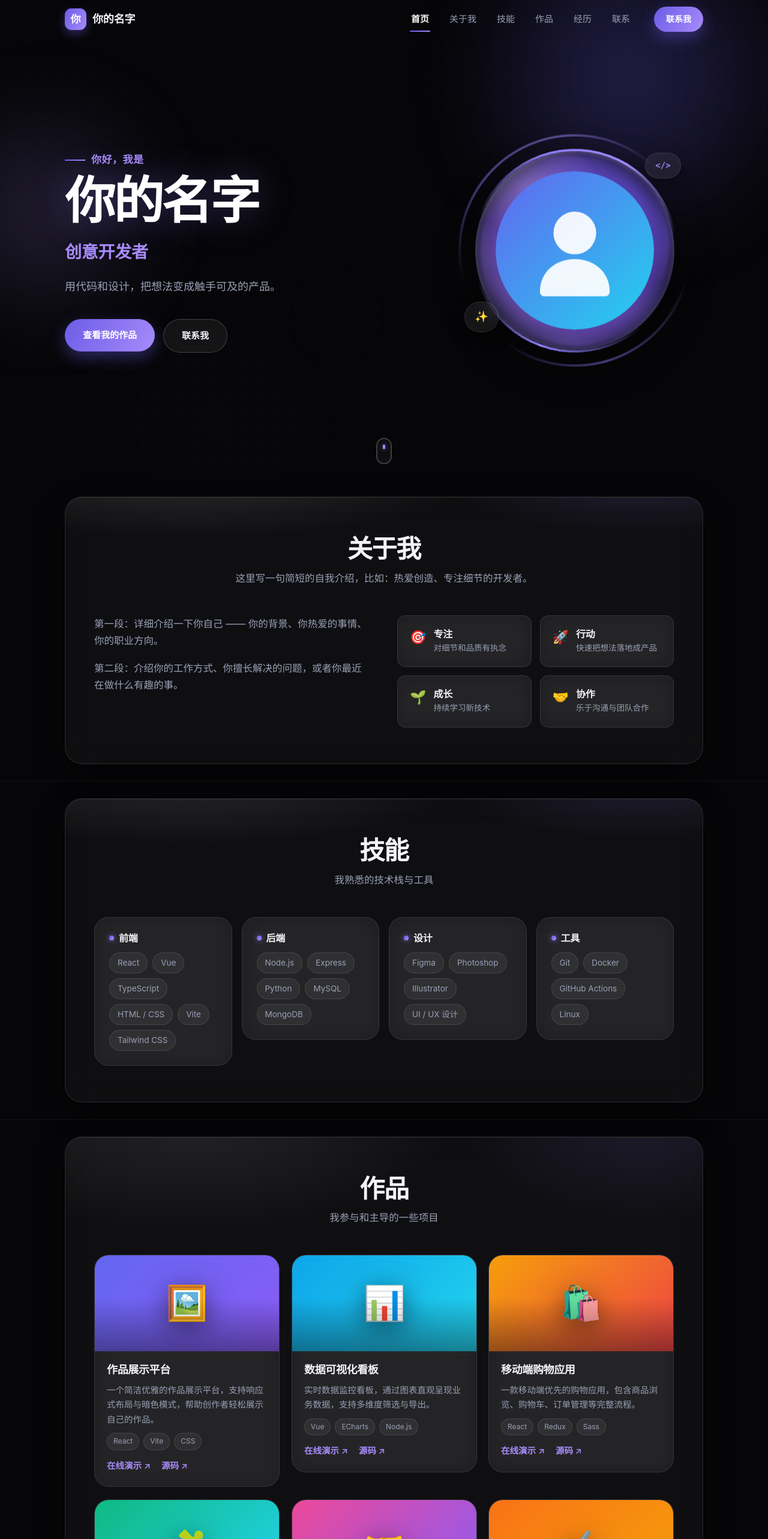
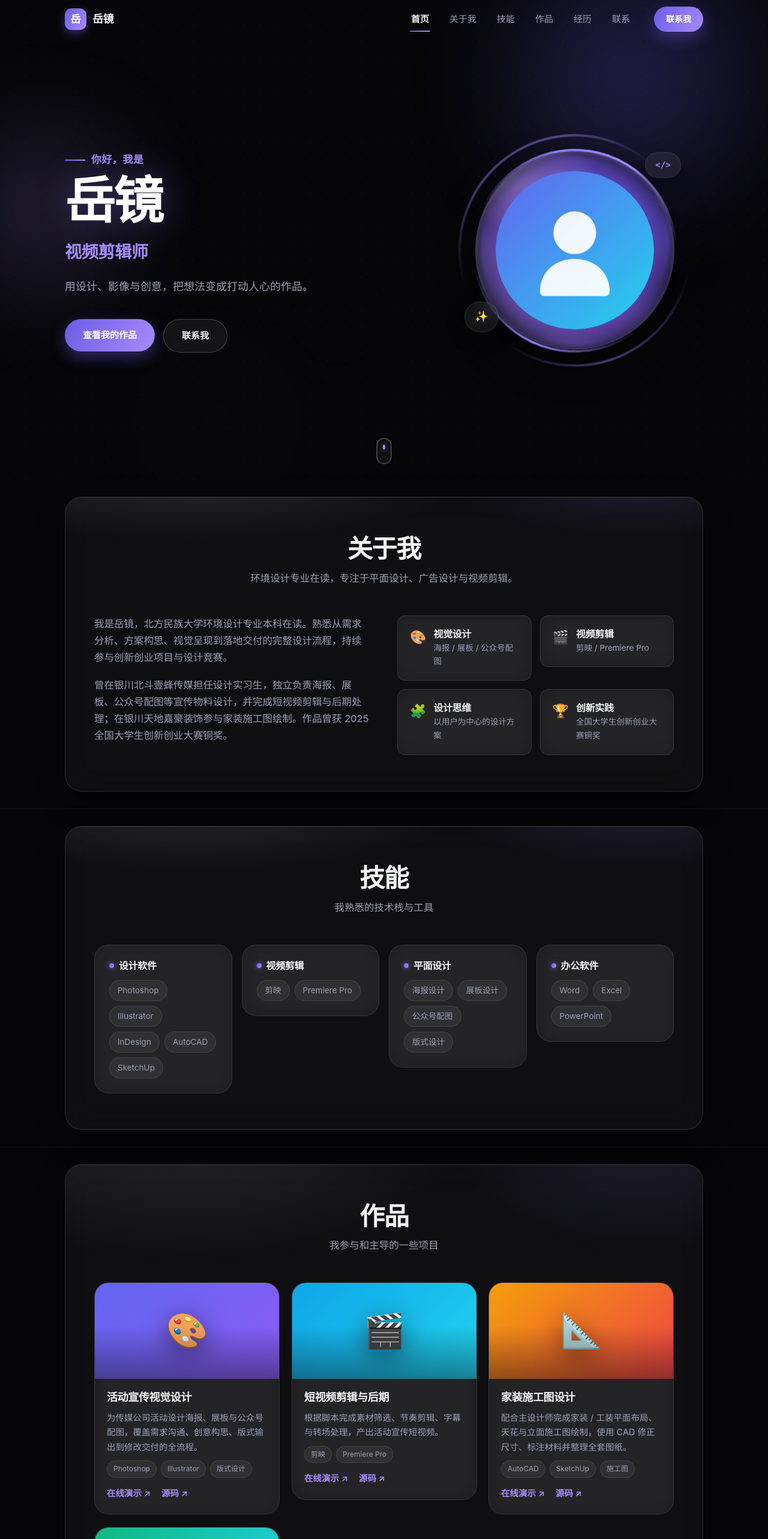
Before and after one commit to Gin11233/portfolio-site, a React (Vite) app: page / in a window 1280 px wide. Shown: the top 2566 px of the page at 60% size. Built offline with nearby package versions, Linux system fonts and the light colour scheme.

Commit message:
feat: 填入岳镜真实简历内容（教育/实习/技能/作品/联系方式）

```diff
--- a/src/components/Contact.jsx
+++ b/src/components/Contact.jsx
@@ -20,11 +20,11 @@ export default function Contact() {
                 <span className="contact-card__label">邮箱</span>
                 <span className="contact-card__value">{contact.email}</span>
               </a>
-              <div className="contact-card glass">
-                <span className="contact-card__icon">{ICONS.wechat}</span>
-                <span className="contact-card__label">微信</span>
-                <span className="contact-card__value">{contact.wechat}</span>
-              </div>
+              <a className="contact-card glass" href={`tel:${contact.phone}`}>
+                <span className="contact-card__icon">📞</span>
+                <span className="contact-card__label">电话</span>
+                <span className="contact-card__value">{contact.phone}</span>
+              </a>
               <div className="contact-card glass">
                 <span className="contact-card__icon">📍</span>
                 <span className="contact-card__label">坐标</span>
--- a/src/data/site.js
+++ b/src/data/site.js
@@ -6,9 +6,9 @@
 export const siteData = {
   // ---------- 浏览器标签页与搜索引擎信息 ----------
   meta: {
-    title: '我的作品集 | My Portfolio',
-    description: '个人作品集网站 —— 展示我的项目、技能与经历。',
-    author: '你的名字',
+    title: '岳镜 | 平面设计 · 广告设计 · 视频剪辑',
+    description: '岳镜的个人作品集 —— 环境设计专业在读，专注平面设计、广告设计与视频剪辑。',
+    author: '岳镜',
   },
 
   // ---------- 顶部导航 ----------
@@ -24,9 +24,9 @@ export const siteData = {
   // ---------- 首屏（Hero） ----------
   hero: {
     greeting: '你好，我是',
-    name: '你的名字',
-    roles: ['前端开发工程师', 'UI 设计师', '创意开发者'],
-    tagline: '用代码和设计，把想法变成触手可及的产品。',
+    name: '岳镜',
+    roles: ['平面设计师', '广告设计师', '视频剪辑师'],
+    tagline: '用设计、影像与创意，把想法变成打动人心的作品。',
     ctaPrimary: { label: '查看我的作品', href: '#projects' },
     ctaSecondary: { label: '联系我', href: '#contact' },
     // 头像图片（放在 public/ 目录下），也可以换成你的照片
@@ -36,80 +36,62 @@ export const siteData = {
   // ---------- 关于我 ----------
   about: {
     heading: '关于我',
-    lead: '这里写一句简短的自我介绍，比如：热爱创造、专注细节的开发者。',
+    lead: '环境设计专业在读，专注于平面设计、广告设计与视频剪辑。',
     paragraphs: [
-      '第一段：详细介绍一下你自己 —— 你的背景、你热爱的事情、你的职业方向。',
-      '第二段：介绍你的工作方式、你擅长解决的问题，或者你最近在做什么有趣的事。',
+      '我是岳镜，北方民族大学环境设计专业本科在读。熟悉从需求分析、方案构思、视觉呈现到落地交付的完整设计流程，持续参与创新创业项目与设计竞赛。',
+      '曾在银川北斗壹蜂传媒担任设计实习生，独立负责海报、展板、公众号配图等宣传物料设计，并完成短视频剪辑与后期处理；在银川天地嘉豪装饰参与家装施工图绘制。作品曾获 2025 全国大学生创新创业大赛铜奖。',
     ],
     highlights: [
-      { icon: '🎯', label: '专注', text: '对细节和品质有执念' },
-      { icon: '🚀', label: '行动', text: '快速把想法落地成产品' },
-      { icon: '🌱', label: '成长', text: '持续学习新技术' },
-      { icon: '🤝', label: '协作', text: '乐于沟通与团队合作' },
+      { icon: '🎨', label: '视觉设计', text: '海报 / 展板 / 公众号配图' },
+      { icon: '🎬', label: '视频剪辑', text: '剪映 / Premiere Pro' },
+      { icon: '🧩', label: '设计思维', text: '以用户为中心的设计方案' },
+      { icon: '🏆', label: '创新实践', text: '全国大学生创新创业大赛铜奖' },
     ],
   },
 
   // ---------- 技能 ----------
   skills: [
-    { category: '前端', items: ['React', 'Vue', 'TypeScript', 'HTML / CSS', 'Vite', 'Tailwind CSS'] },
-    { category: '后端', items: ['Node.js', 'Express', 'Python', 'MySQL', 'MongoDB'] },
-    { category: '设计', items: ['Figma', 'Photoshop', 'Illustrator', 'UI / UX 设计'] },
-    { category: '工具', items: ['Git', 'Docker', 'GitHub Actions', 'Linux'] },
+    { category: '设计软件', items: ['Photoshop', 'Illustrator', 'InDesign', 'AutoCAD', 'SketchUp'] },
+    { category: '视频剪辑', items: ['剪映', 'Premiere Pro'] },
+    { category: '平面设计', items: ['海报设计', '展板设计', '公众号配图', '版式设计'] },
+    { category: '办公软件', items: ['Word', 'Excel', 'PowerPoint'] },
   ],
 
   // ---------- 作品展示 ----------
   projects: [
     {
-      title: '作品展示平台',
-      description: '一个简洁优雅的作品展示平台，支持响应式布局与暗色模式，帮助创作者轻松展示自己的作品。',
-      tags: ['React', 'Vite', 'CSS'],
-      emoji: '🖼️',
+      title: '活动宣传视觉设计',
+      description: '为传媒公司活动设计海报、展板与公众号配图，覆盖需求沟通、创意构思、版式输出到修改交付的全流程。',
+      tags: ['Photoshop', 'Illustrator', '版式设计'],
+      emoji: '🎨',
       gradient: 'linear-gradient(135deg, #6366f1, #8b5cf6)',
       demo: '#',
       code: '#',
     },
     {
-      title: '数据可视化看板',
-      description: '实时数据监控看板，通过图表直观呈现业务数据，支持多维度筛选与导出。',
-      tags: ['Vue', 'ECharts', 'Node.js'],
-      emoji: '📊',
+      title: '短视频剪辑与后期',
+      description: '根据脚本完成素材筛选、节奏剪辑、字幕与转场处理，产出活动宣传短视频。',
+      tags: ['剪映', 'Premiere Pro'],
+      emoji: '🎬',
       gradient: 'linear-gradient(135deg, #0ea5e9, #22d3ee)',
       demo: '#',
       code: '#',
     },
     {
-      title: '移动端购物应用',
-      description: '一款移动端优先的购物应用，包含商品浏览、购物车、订单管理等完整流程。',
-      tags: ['React', 'Redux', 'Sass'],
-      emoji: '🛍️',
+      title: '家装施工图设计',
+      description: '配合主设计师完成家装 / 工装平面布局、天花与立面施工图绘制，使用 CAD 修正尺寸、标注材料并整理全套图纸。',
+      tags: ['AutoCAD', 'SketchUp', '施工图'],
+      emoji: '📐',
       gradient: 'linear-gradient(135deg, #f59e0b, #ef4444)',
       demo: '#',
       code: '#',
     },
     {
-      title: '开源组件库',
-      description: '一套轻量、可定制的 UI 组件库，包含 20+ 常用组件，已发布到 npm 供社区使用。',
-      tags: ['TypeScript', 'Vite', 'npm'],
-      emoji: '🧩',
+      title: '创新创业大赛项目',
+      description: '以用户为中心的设计解决方案，独立参与从市场调研、方案设计到落地验证的完整环节，获 2025 全国大学生创新创业大赛铜奖。',
+      tags: ['设计思维', '市场调研', '落地验证'],
+      emoji: '🏆',
       gradient: 'linear-gradient(135deg, #10b981, #22d3ee)',
-      demo: '#',
-      code: '#',
-    },
-    {
-      title: '团队协作工具',
-      description: '面向小团队的轻量协作工具，支持任务看板、实时评论与文件共享。',
-      tags: ['React', 'WebSocket', 'MongoDB'],
-      emoji: '🤝',
-      gradient: 'linear-gradient(135deg, #ec4899, #8b5cf6)',
-      demo: '#',
-      code: '#',
-    },
-    {
-      title: '个人博客系统',
-      description: '基于 Markdown 的个人博客，支持标签归档、全文搜索与暗色模式。',
-      tags: ['Next.js', 'Markdown', 'Tailwind'],
-      emoji: '✍️',
-      gradient: 'linear-gradient(135deg, #f97316, #f59e0b)',
       demo: '#',
       code: '#',
     },
@@ -118,42 +100,47 @@ export const siteData = {
   // ---------- 经历 ----------
   experience: [
     {
-      period: '2023 - 至今',
-      role: '前端开发工程师',
-      company: '某某科技有限公司',
-      description: '负责公司核心产品的前端架构与开发，主导多个大型项目的技术选型与性能优化。',
+      period: '2023.09 - 至今',
+      role: '环境设计 · 本科在读',
+      company: '北方民族大学',
+      description: '主修数字化环境设计、城市景观设计、建筑及周边环境设计等课程，持续参与创新创业项目与设计竞赛。',
     },
     {
-      period: '2021 - 2023',
-      role: 'Web 开发实习生',
-      company: '某某设计工作室',
-      description: '参与响应式网站与交互页面的开发，积累了扎实的工程实践经验。',
+      period: '2025',
+      role: '全国大学生创新创业大赛 · 铜奖',
+      company: '创新创业项目',
+      description: '项目聚焦以用户为中心的设计解决方案，独立参与从市场调研、方案设计到落地验证的完整环节。',
     },
     {
-      period: '2017 - 2021',
-      role: '计算机科学与技术 · 本科',
-      company: '某某大学',
-      description: '主修计算机科学，参与多个课程项目与开源社区活动。',
+      period: '实习期间',
+      role: '设计实习生',
+      company: '银川北斗壹蜂传媒',
+      description: '负责海报、展板、公众号配图等宣传物料设计，并完成短视频剪辑与后期处理（剪映 / Premiere Pro）。',
+    },
+    {
+      period: '实习期间',
+      role: '设计实习生',
+      company: '银川天地嘉豪装饰',
+      description: '配合主设计师完成家装 / 工装平面布局与施工图绘制，使用 CAD 修正尺寸、标注材料并整理全套图纸。',
     },
   ],
 
   // ---------- 联系方式 ----------
   contact: {
     heading: '联系我',
-    lead: '如果你对我的作品感兴趣，或者想聊聊合作机会，欢迎随时联系我！',
-    email: 'yourname@example.com',
-    location: '中国 · 上海',
-    wechat: 'your-wechat-id',
+    lead: '如果你对我的作品感兴趣，或者想聊聊设计合作，欢迎随时联系我！',
+    email: 'jing56829@gmail.com',
+    phone: '18209619670',
+    location: '中国 · 银川',
     // 社交链接：icon 可选 github / blog / zhihu / email / wechat / twitter
     socials: [
-      { label: 'GitHub', icon: 'github', url: 'https://github.com/yourname' },
-      { label: '博客', icon: 'blog', url: '#' },
-      { label: '知乎', icon: 'zhihu', url: '#' },
+      { label: '站酷', icon: 'blog', url: '#' },
+      { label: '小红书', icon: 'blog', url: '#' },
     ],
   },
 
   // ---------- 页脚 ----------
   footer: {
-    text: '© 2025 你的名字 · 用 ❤️ 与 React 构建',
+    text: '© 2025 岳镜 · 用 ❤️ 与 React 构建',
   },
 }
```
